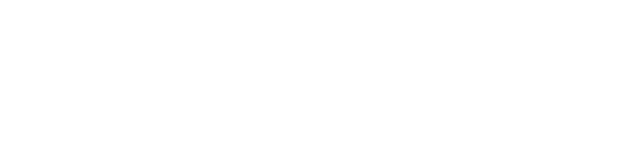
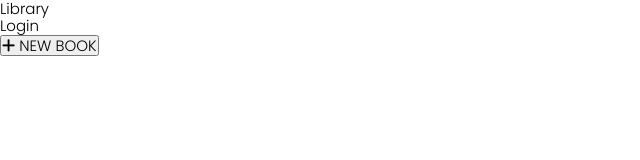
Before and after one commit to zedchamaa/project-library, a plain HTML site: page index.html in a window 1280 px wide. Shown: the whole page, without its empty margins (0-640 px from the left). Drawn offline with Linux system fonts and the light colour scheme.

Commit message:
Create the structure of the header and its elements

```diff
--- a/index.html
+++ b/index.html
@@ -12,6 +12,10 @@
       name="keywords"
       content="project library, the odin project, zed chamaa"
     />
+    <script
+      src="https://kit.fontawesome.com/5308495a9d.js"
+      crossorigin="anonymous"
+    ></script>
     <link rel="stylesheet" href="css/normalize.css" />
     <link rel="stylesheet" href="css/styles.css" defer />
     <link rel="preconnect" href="https://fonts.googleapis.com" />
@@ -23,5 +27,32 @@
     <title>Project Library by Zed Chamaa | The Odin Project</title>
   </head>
 
-  <body></body>
+  <body>
+    <div class="container">
+      <header>
+        <div class="logo">Library</div>
+        <nav>
+          <ul>
+            <li id="login">Login</li>
+            <li>
+              <button id="new-book">
+                <i class="fa-solid fa-plus"></i> NEW BOOK
+              </button>
+            </li>
+          </ul>
+        </nav>
+      </header>
+      <main></main>
+      <aside></aside>
+      <footer>
+        <nav>
+          <ul>
+            <li></li>
+            <li></li>
+            <li></li>
+          </ul>
+        </nav>
+      </footer>
+    </div>
+  </body>
 </html>
```
